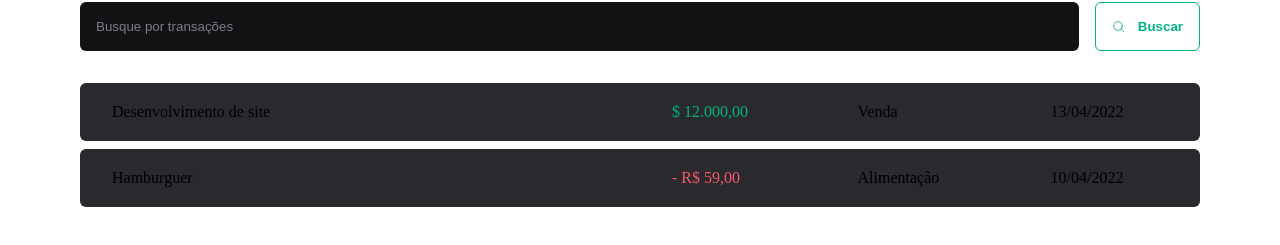
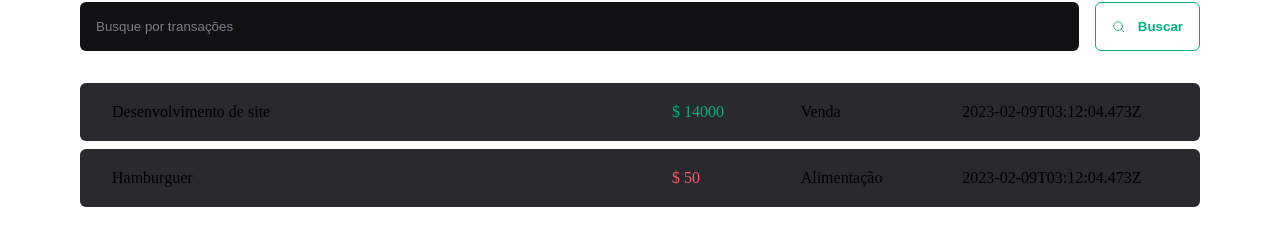
Before and after one commit to lucasroseti/ignite-reactjs-dtmoney, a React (Vite) app: page / in a window 1280 px wide. Shown: the part 349-594 px from the top of the page. Built offline with nearby package versions, Linux system fonts and the light colour scheme; data requests are answered from the project's data file.

Commit message:
API request
Get transactions for json-server API

```diff
--- a/package.json
+++ b/package.json
@@ -5,6 +5,7 @@
   "type": "module",
   "scripts": {
     "dev": "vite",
+    "dev:server": "json-server server.json -p 3333 -w -d 500",
     "build": "tsc && vite build",
     "preview": "vite preview",
     "lint": "eslint src --ext .ts,.tsx"
@@ -24,6 +25,7 @@
     "@types/react-dom": "^18.0.9",
     "@vitejs/plugin-react": "^3.0.0",
     "eslint": "^8.32.0",
+    "json-server": "^0.17.1",
     "typescript": "^4.9.3",
     "vite": "^4.0.0"
   }
--- /dev/null
+++ b/server.json
@@ -0,0 +1,20 @@
+{
+  "transactions": [
+    {
+      "id": 1,
+      "description": "Desenvolvimento de site",
+      "type": "income",
+      "category": "Venda",
+      "price": 14000,
+      "createdAt": "2023-02-09T03:12:04.473Z"
+    },
+    {
+      "id": 2,
+      "description": "Hamburguer",
+      "type": "outcome",
+      "category": "Alimentação",
+      "price": 50,
+      "createdAt": "2023-02-09T03:12:04.473Z"
+    }
+  ]
+}
--- a/src/pages/Transactions/index.tsx
+++ b/src/pages/Transactions/index.tsx
@@ -1,3 +1,4 @@
+import { useEffect, useState } from 'react'
 import { Header } from '../../components/Header'
 import { Summary } from '../../components/Summary'
 import { SearchForm } from './components/SearchForm'
@@ -9,7 +10,28 @@
   TransactionsTable,
 } from './styles'
 
+interface Transaction {
+  id: number
+  description: string
+  type: 'income' | 'outcome'
+  price: number
+  category: string
+  createdAt: string
+}
+
 export function Transactions() {
+  const [transactions, setTransactions] = useState<Transaction[]>([])
+
+  async function loadTransactions() {
+    const response = await fetch('http://localhost:3333/transactions')
+    const data = await response.json()
+
+    setTransactions(data)
+  }
+  useEffect(() => {
+    loadTransactions()
+  }, [])
+
   return (
     <TransactionsContainer>
       <Header />
@@ -20,26 +42,18 @@
 
         <TransactionsTable>
           <tbody>
-            <tr>
-              <td width="50%">Desenvolvimento de site</td>
-              <td>
-                <TransactionsPriceHighlight variant="income">
-                  $ 12.000,00
-                </TransactionsPriceHighlight>
-              </td>
-              <td>Venda</td>
-              <td>13/04/2022</td>
-            </tr>
-            <tr>
-              <td width="50%">Hamburguer</td>
-              <td>
-                <TransactionsPriceHighlight variant="outcome">
-                  - R$ 59,00
-                </TransactionsPriceHighlight>
-              </td>
-              <td>Alimentação</td>
-              <td>10/04/2022</td>
-            </tr>
+            {transactions.map((transaction) => (
+              <tr key={transaction.id}>
+                <td width="50%">{transaction.description}</td>
+                <td>
+                  <TransactionsPriceHighlight variant={transaction.type}>
+                    $ {transaction.price}
+                  </TransactionsPriceHighlight>
+                </td>
+                <td>{transaction.category}</td>
+                <td>{transaction.createdAt}</td>
+              </tr>
+            ))}
           </tbody>
         </TransactionsTable>
       </TransactionsContent>
```
Also changed, not shown: 1 other file (tests, documents, lock files or other folders).
